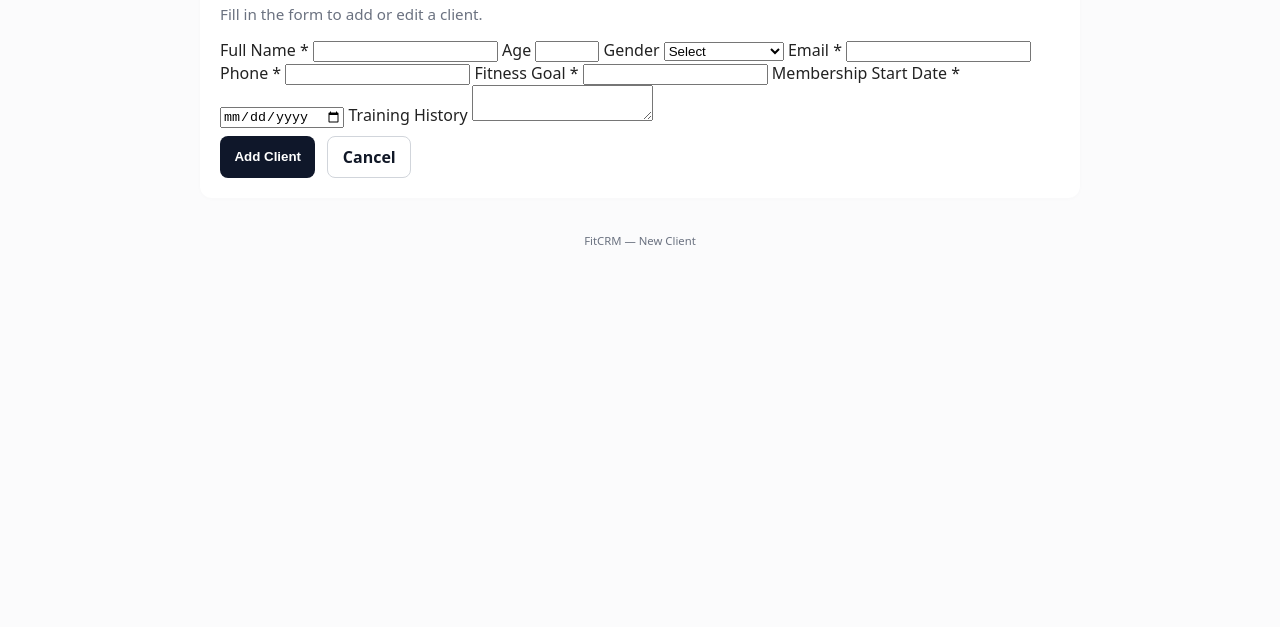
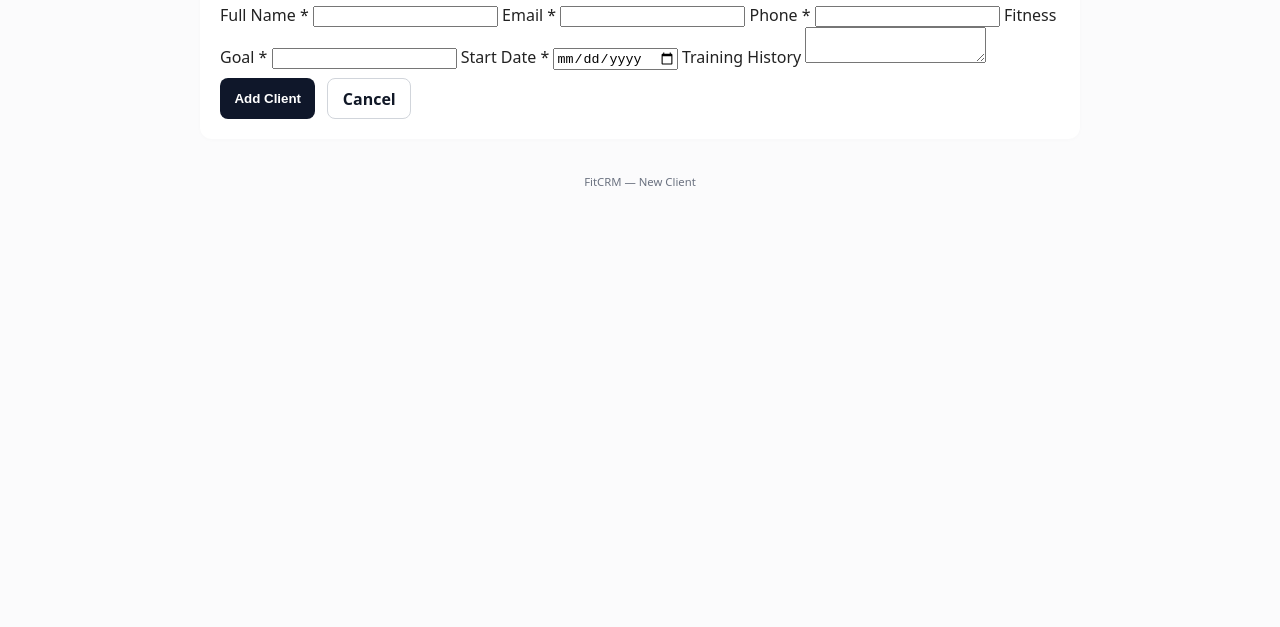
Before and after one commit to shahdyasser1654/Fitcrm, a plain HTML site: page new-client.html in a window 1280 px wide. Shown: the part 173-800 px from the top of the page. Drawn offline with Linux system fonts and the light colour scheme; files whose address does not match are found by name.

Commit message:
Refactor new client form layout and labels

```diff
--- a/new-client.html
+++ b/new-client.html
@@ -19,48 +19,34 @@
 
   <main class="container main-content">
     <section class="card form-card">
-      <h2 id="formTitle">New Client Form</h2>
-      <p class="muted">Fill in the form to add or edit a client.</p>
+      <h2 id="formTitle">New Client</h2>
 
       <form id="clientForm" novalidate>
+        <label>Full Name *</label>
+        <input id="fullName" type="text" required>
+        <small data-error-for="fullName"></small>
 
-        <label for="fullName">Full Name *</label>
-        <input id="fullName" type="text" required />
-        <small class="field-error" data-error-for="fullName"></small>
+        <label>Email *</label>
+        <input id="email" type="email" required>
+        <small data-error-for="email"></small>
 
-        <label for="age">Age</label>
-        <input id="age" type="number" min="10" max="100" />
+        <label>Phone *</label>
+        <input id="phone" type="tel" required>
+        <small data-error-for="phone"></small>
 
-        <label for="gender">Gender</label>
-        <select id="gender">
-          <option value="">Select</option>
-          <option>Female</option>
-          <option>Male</option>
-          <option>Non-binary</option>
-          <option>Prefer not to say</option>
-        </select>
+        <label>Fitness Goal *</label>
+        <input id="goal" type="text" required>
+        <small data-error-for="goal"></small>
 
-        <label for="email">Email *</label>
-        <input id="email" type="email" required />
-        <small class="field-error" data-error-for="email"></small>
+        <label>Start Date *</label>
+        <input id="startDate" type="date" required>
+        <small data-error-for="startDate"></small>
 
-        <label for="phone">Phone *</label>
-        <input id="phone" type="tel" required />
-        <small class="field-error" data-error-for="phone"></small>
-
-        <label for="goal">Fitness Goal *</label>
-        <input id="goal" type="text" required />
-        <small class="field-error" data-error-for="goal"></small>
-
-        <label for="startDate">Membership Start Date *</label>
-        <input id="startDate" type="date" required />
-        <small class="field-error" data-error-for="startDate"></small>
-
-        <label for="history">Training History</label>
+        <label>Training History</label>
         <textarea id="history"></textarea>
 
         <div class="form-actions">
-          <button class="btn" type="submit" id="submitBtn">Add Client</button>
+          <button class="btn" id="submitBtn" type="submit">Add Client</button>
           <a class="btn ghost" href="clients.html">Cancel</a>
         </div>
       </form>
@@ -68,9 +54,7 @@
   </main>
 
   <footer class="site-footer">
-    <div class="container">
-      <small>FitCRM — New Client</small>
-    </div>
+    <div class="container"><small>FitCRM — New Client</small></div>
   </footer>
 
   <script src="new-client.js"></script>
```
